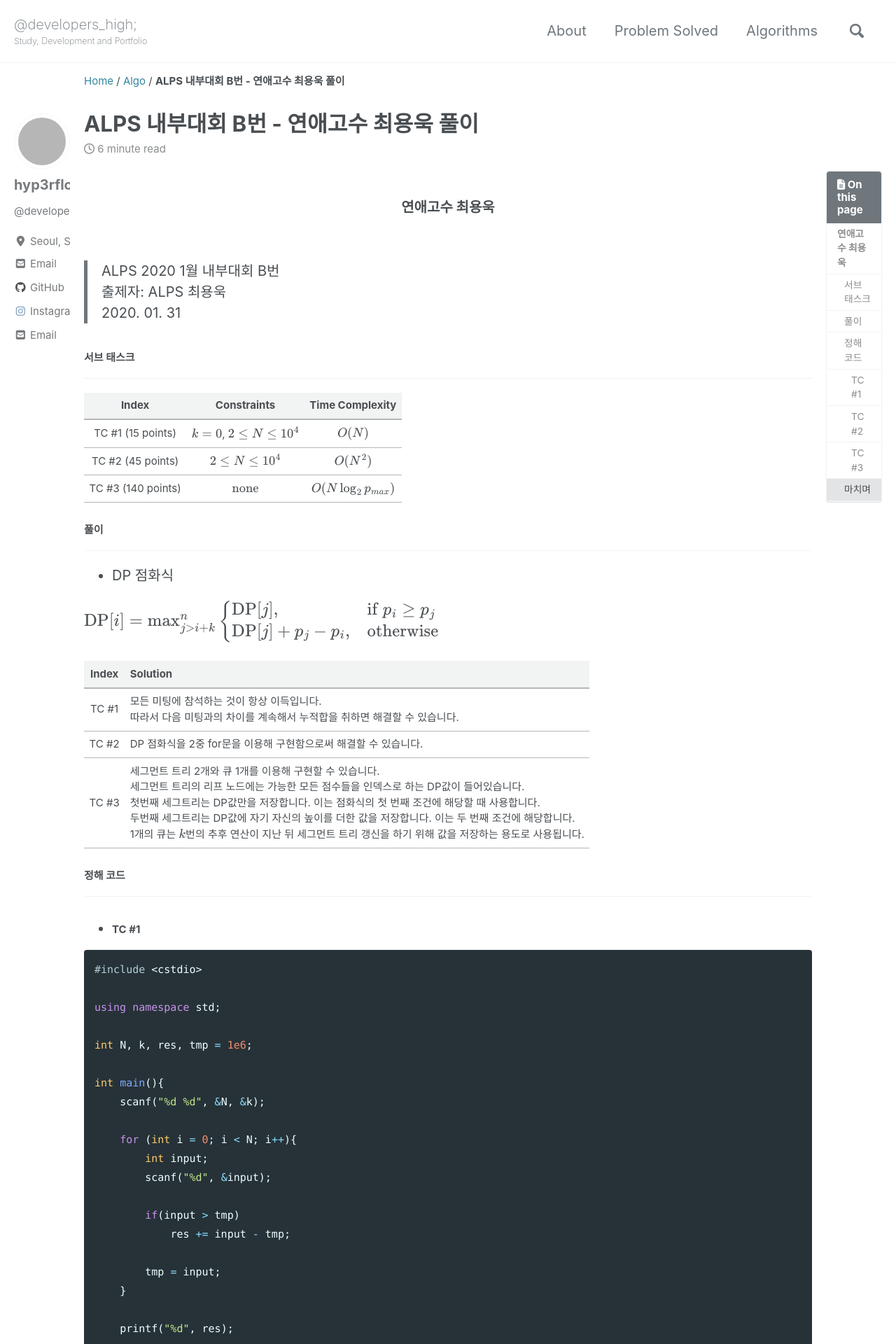
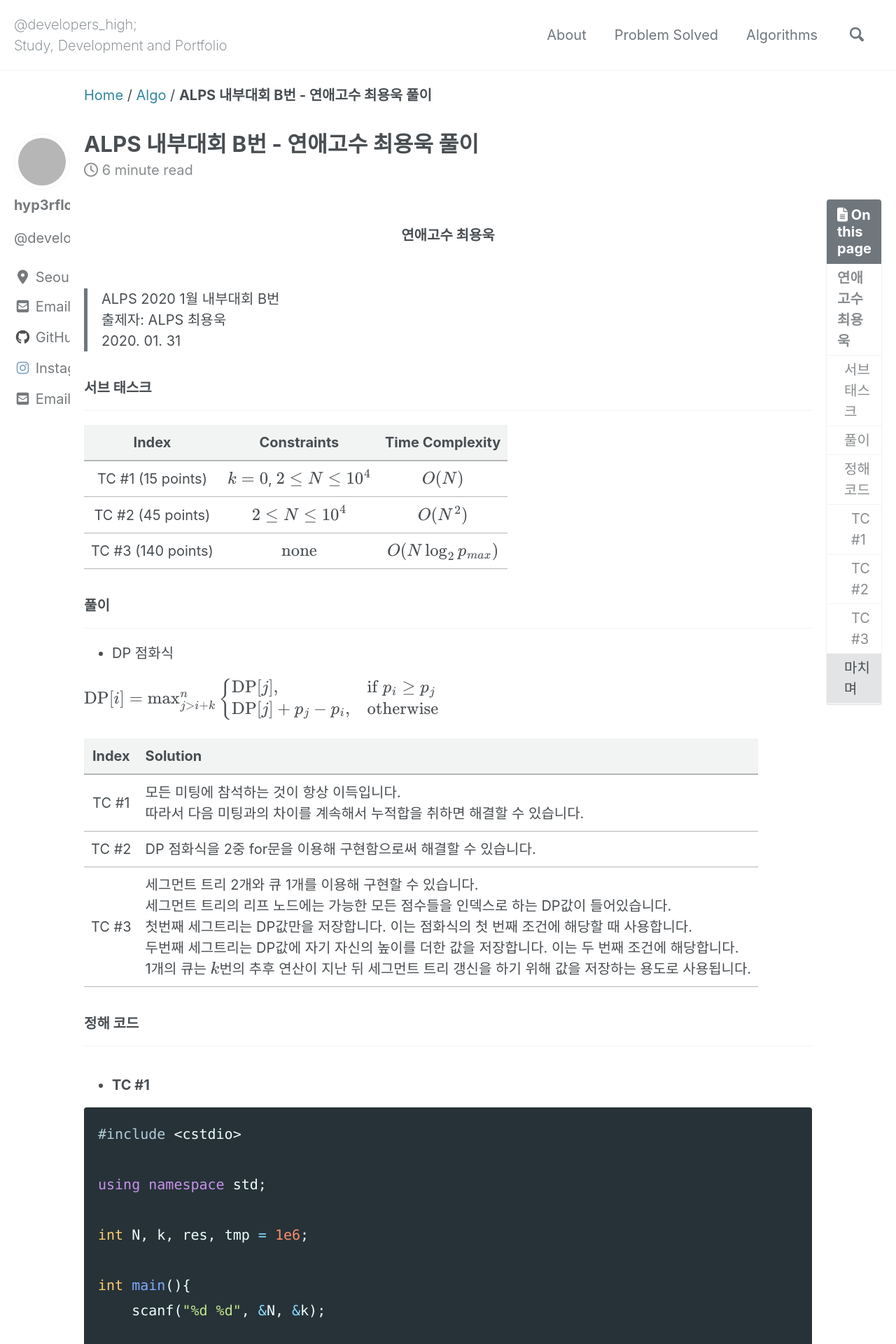
Before and after one commit to hyp3rflow/hyp3rflow.github.io, a Jekyll site: the page built from _posts/2020-01-31-미팅대장-풀이.md, in a window 1280 px wide. Shown: the top 1920 px of the page at 70% size. Built offline with Jekyll 4.4.1, drawn with Linux system fonts in a browser that asks for light colours; cached includes are drawn as plain includes; nearby versions of some CDN libraries; formulas are drawn with MathJax 3; some of the changed text lies outside the part shown; grey boxes are pictures that could not be loaded.

Commit message:
font size changed

```diff
--- a/_sass/minimal-mistakes/_variables.scss
+++ b/_sass/minimal-mistakes/_variables.scss
@@ -39,9 +39,9 @@ $type-size-2: 1.953em !default; // ~31.248px
 $type-size-3: 1.563em !default; // ~25.008px
 $type-size-4: 1.25em !default; // ~20px
 $type-size-5: 1em !default; // ~16px
-$type-size-6: 0.75em !default; // ~12px
-$type-size-7: 0.6875em !default; // ~11px
-$type-size-8: 0.625em !default; // ~10px
+$type-size-6: 1em !default; // ~12px
+$type-size-7: 1em !default; // ~11px
+$type-size-8: 1em !default; // ~10px
 
 /*
    Colors
```
